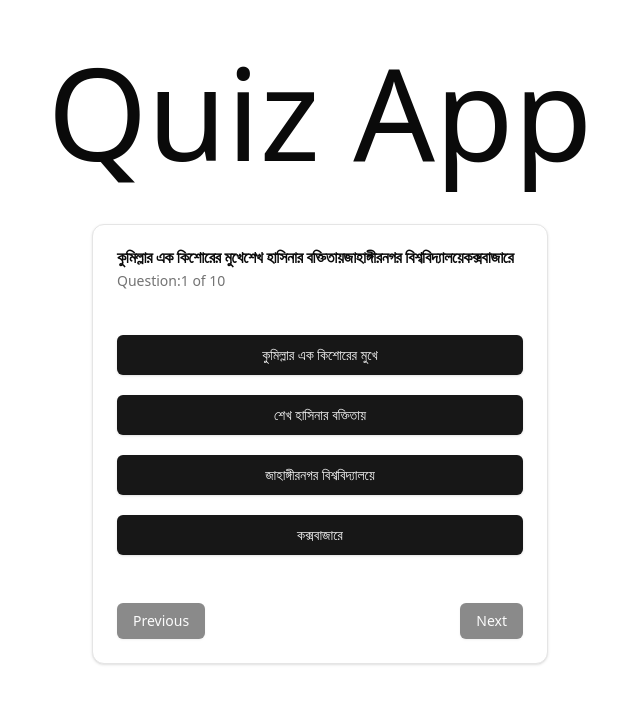
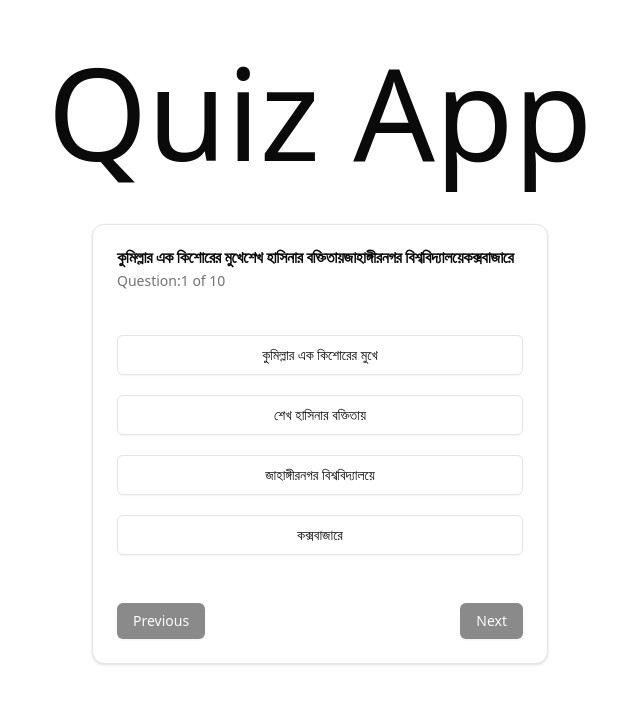
Before and after one commit to mdrakibmia99/quiz-app, a React (Vite) app: page / in a window 1280 px wide. Shown: the top 704 px of the page, without its empty margins (320-960 px from the left). Built offline with nearby package versions, Linux system fonts and the light colour scheme.

Commit message:
update question.tsx

```diff
--- a/src/Home/Question.tsx
+++ b/src/Home/Question.tsx
@@ -12,10 +12,11 @@ import QuizControl from "./QuizControl";
 
 export function Question() {
   const dispatch = useAppDispatch();
-  const { currentQuestionIndex, question } = useAppSelector(
+  const { currentQuestionIndex, question, userAnswer } = useAppSelector(
     (state) => state.quiz
   );
   const currentQuestion = question[currentQuestionIndex];
+  const currentAnswer = userAnswer[currentQuestionIndex];
   const handleQuestionAnswerChange = (answer: string) => {
     dispatch(setAnswer({ questionIndex: currentQuestionIndex, answer }));
   };
@@ -35,13 +36,14 @@ export function Question() {
               key={index}
               size={"lg"}
               className="w-full mt-5"
+              variant={option===currentAnswer? "default" : "outline"}
             >
               {option}
             </Button>
           ))}
         </CardContent>
         {/* <CardFooter className="w-full"> */}
-           <QuizControl/>
+        <QuizControl />
         {/* </CardFooter> */}
       </Card>
     </div>
```
